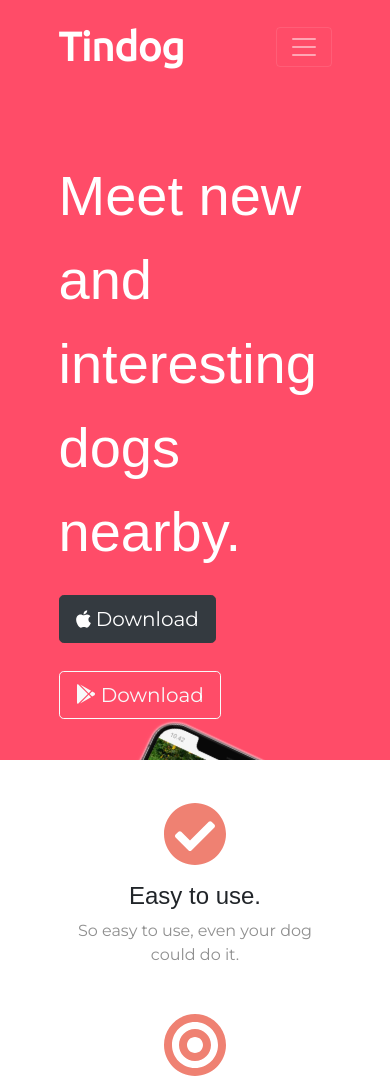
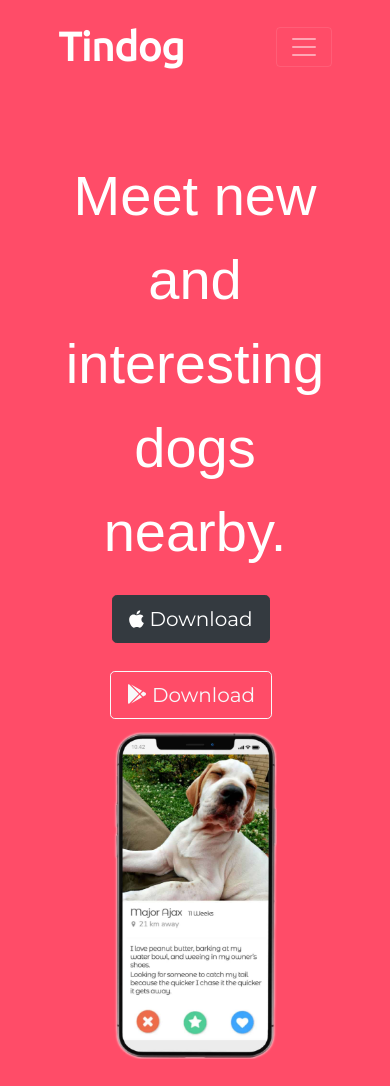
Before and after one commit to ngochatake/Web-Development-Bootcamp-Yu, a plain HTML site: page TinDog-Bootstrap/index.html in a window 390 px wide. Shown: the top 1090 px of the page. Drawn offline with nearby package versions, Linux system fonts and the light colour scheme.

Commit message:
media query breakpoints

```diff
--- a/TinDog-Bootstrap/css/styles.css
+++ b/TinDog-Bootstrap/css/styles.css
@@ -121,3 +121,15 @@
 .pricing-column {
 	padding: 3% 2%;
 }
+
+/* 991 */
+@media (max-width: 1050px) {
+	#title {
+		text-align: center;
+	}
+
+	.title-image {
+		position: static;
+		transform: rotate(0);
+	}
+}
```
